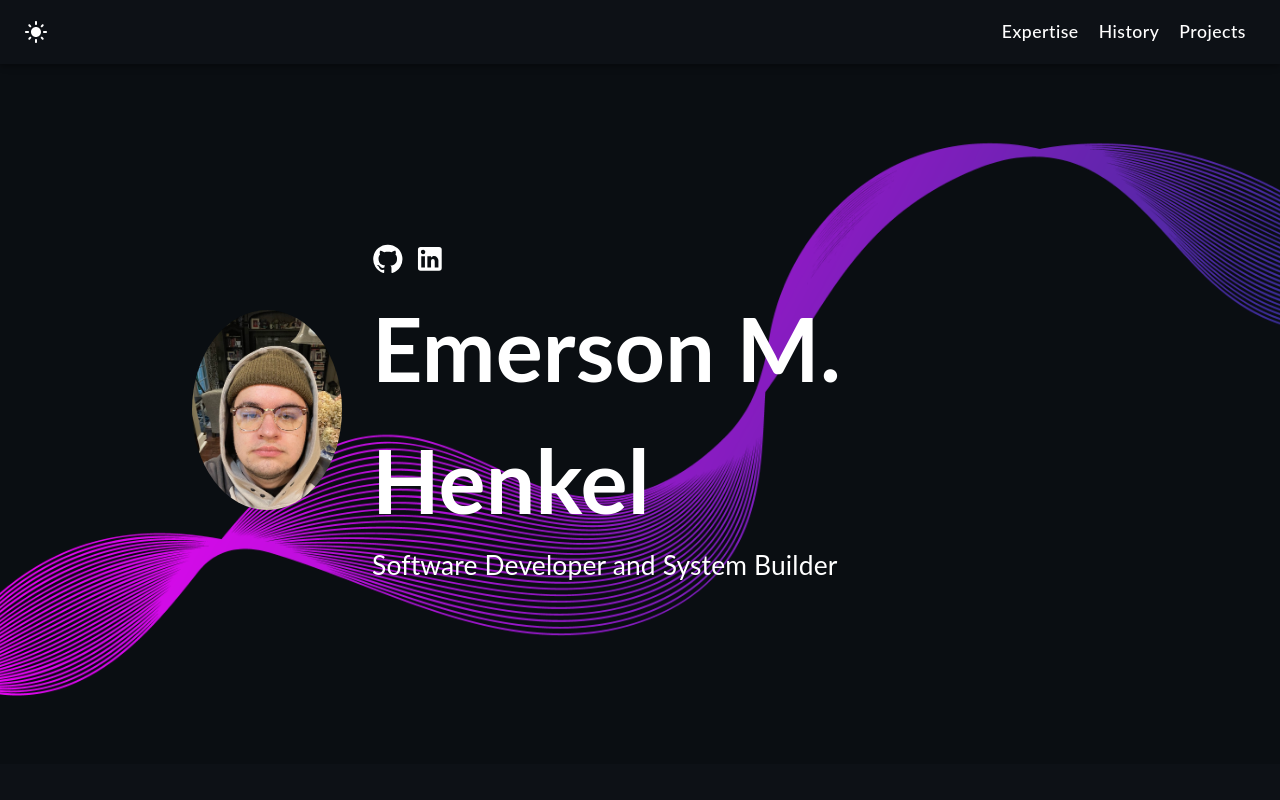
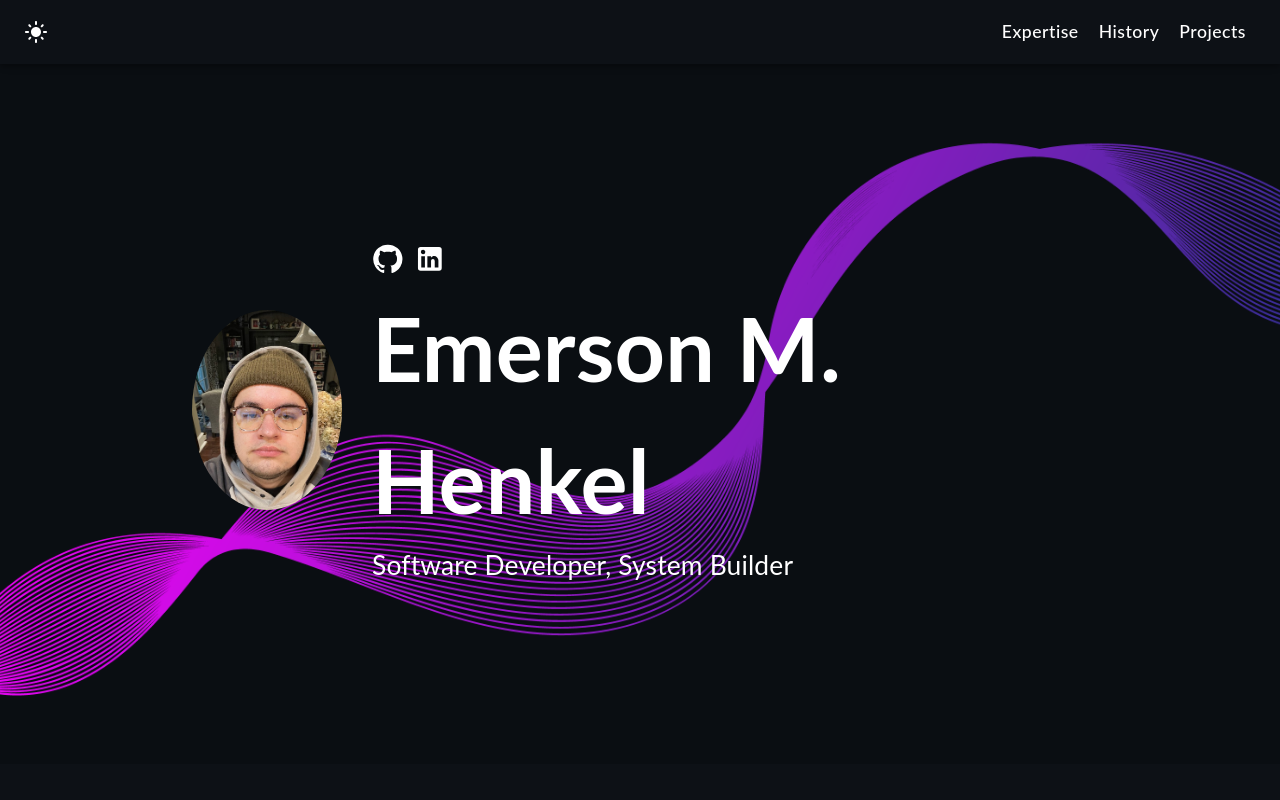
Before and after one commit to emm-henkel/react-portfolio-update, a React (Create React App) app: page / in a window 1280 px wide. Shown: the top 800 px of the page. Built offline with nearby package versions, Linux system fonts and the light colour scheme.

Commit message:
changing grammar

```diff
--- a/src/components/Main.tsx
+++ b/src/components/Main.tsx
@@ -18,7 +18,7 @@ function Main() {
             <a href="https://www.linkedin.com/in/emerson-henkel-2296ab1b8/" target="_blank" rel="noreferrer"><LinkedInIcon/></a>
           </div>
           <h1>Emerson M. Henkel</h1>
-          <p>Software Developer and System Builder</p>
+          <p>Software Developer, System Builder</p>
 
           <div className="mobile_social_icons">
             <a href="https://github.com/emm-henkel" target="_blank" rel="noreferrer"><GitHubIcon/></a>
```
